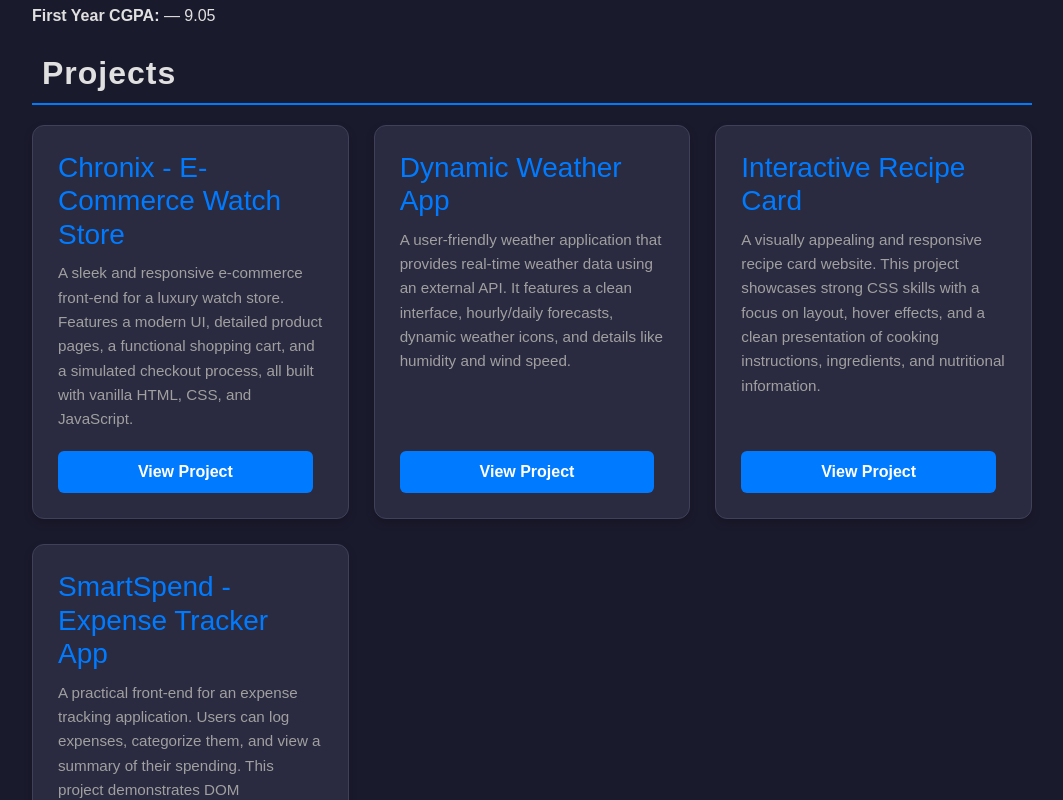
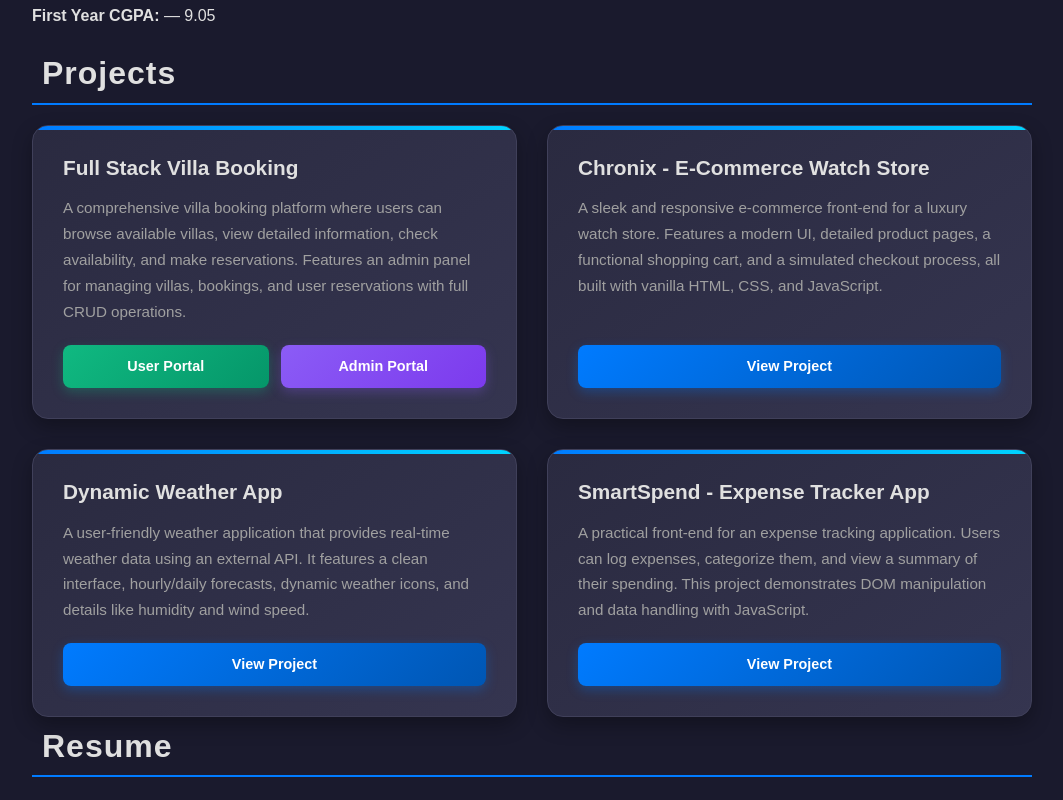
Before and after one commit to Yashzz26/portfolio-react, a React (Create React App) app: page / in a window 1280 px wide. Shown: the part 1320-2120 px from the top of the page, without its empty margins (108-1171 px from the left). Built offline with nearby package versions, Linux system fonts and the light colour scheme.

Commit message:
Added new project

```diff
--- a/src/App.css
+++ b/src/App.css
@@ -90,60 +90,120 @@ ul li {
 /* --- UPDATED PROJECTS SECTION STYLING --- */
 .project-list {
   display: grid;
-  grid-template-columns: repeat(auto-fit, minmax(300px, 1fr));
-  gap: 25px;
+  grid-template-columns: repeat(auto-fit, minmax(320px, 1fr));
+  gap: 30px;
   margin-top: 20px;
 }
 
 .project-card {
-  background-color: var(--card-background);
-  padding: 25px;
-  border-radius: 12px;
+  background: linear-gradient(145deg, var(--card-background), #353550);
+  padding: 30px;
+  border-radius: 16px;
   border: 1px solid var(--border-color);
-  box-shadow: 0 4px 8px rgba(0, 0, 0, 0.2);
-  transition:
-    transform 0.3s ease,
-    box-shadow 0.3s ease;
+  box-shadow: 0 8px 20px rgba(0, 0, 0, 0.3);
+  transition: all 0.4s cubic-bezier(0.175, 0.885, 0.32, 1.275);
   display: flex;
   flex-direction: column;
+  position: relative;
+  overflow: hidden;
+}
+
+.project-card::before {
+  content: "";
+  position: absolute;
+  top: 0;
+  left: 0;
+  right: 0;
+  height: 4px;
+  background: linear-gradient(90deg, var(--accent-color), #00d4ff);
 }
 
 .project-card:hover {
-  transform: translateY(-8px);
-  box-shadow: 0 12px 24px rgba(0, 0, 0, 0.3);
+  transform: translateY(-12px);
+  box-shadow: 0 20px 40px rgba(0, 0, 0, 0.4);
+}
+
+.project-card-header {
+  margin-bottom: 15px;
 }
 
 .project-card h3 {
-  margin-bottom: 10px;
-  color: var(--accent-color);
+  margin-bottom: 0;
+  color: var(--primary-text);
+  font-size: 1.3rem;
+  font-weight: 600;
+  position: relative;
+  z-index: 1;
 }
 
-.project-card p {
+.project-description {
   font-size: 0.95rem;
   color: var(--secondary-text);
   flex-grow: 1;
-  margin-bottom: 15px;
+  margin-bottom: 20px;
+  line-height: 1.7;
+}
+
+.project-links {
+  display: flex;
+  gap: 12px;
+  flex-wrap: wrap;
+  margin-top: auto;
 }
 
 .project-card a {
-  display: inline-block;
-  margin-top: 5px;
-  margin-right: 10px;
-  color: #fff;
-  background-color: var(--accent-color);
-  padding: 8px 16px;
-  border-radius: 6px;
+  display: inline-flex;
+  align-items: center;
+  justify-content: center;
+  padding: 10px 20px;
+  border-radius: 8px;
   text-decoration: none;
   font-weight: 600;
-  transition:
-    background-color 0.3s,
-    transform 0.2s;
-  text-align: center;
+  font-size: 0.9rem;
+  transition: all 0.3s ease;
+  flex: 1;
+  min-width: 120px;
 }
 
-.project-card a:hover {
-  background-color: var(--accent-hover);
-  transform: scale(1.05);
+/* Primary button for single link projects */
+.btn-primary {
+  color: #fff;
+  background: linear-gradient(135deg, var(--accent-color), #0056b3);
+  box-shadow: 0 4px 12px rgba(0, 123, 255, 0.3);
+}
+
+.btn-primary:hover {
+  background: linear-gradient(135deg, #0056b3, #004494);
+  transform: translateY(-2px);
+  box-shadow: 0 6px 16px rgba(0, 123, 255, 0.4);
+  text-decoration: none;
+}
+
+/* User Portal button */
+.btn-user {
+  color: #fff;
+  background: linear-gradient(135deg, #10b981, #059669);
+  box-shadow: 0 4px 12px rgba(16, 185, 129, 0.3);
+}
+
+.btn-user:hover {
+  background: linear-gradient(135deg, #059669, #047857);
+  transform: translateY(-2px);
+  box-shadow: 0 6px 16px rgba(16, 185, 129, 0.4);
+  text-decoration: none;
+}
+
+/* Admin Portal button */
+.btn-admin {
+  color: #fff;
+  background: linear-gradient(135deg, #8b5cf6, #7c3aed);
+  box-shadow: 0 4px 12px rgba(139, 92, 246, 0.3);
+}
+
+.btn-admin:hover {
+  background: linear-gradient(135deg, #7c3aed, #6d28d9);
+  transform: translateY(-2px);
+  box-shadow: 0 6px 16px rgba(139, 92, 246, 0.4);
   text-decoration: none;
 }
 
--- a/src/components/Projects.js
+++ b/src/components/Projects.js
@@ -2,6 +2,14 @@ import React from "react";
 
 const Projects = () => {
   const projects = [
+    {
+      title: "Full Stack Villa Booking",
+      description:
+        "A comprehensive villa booking platform where users can browse available villas, view detailed information, check availability, and make reservations. Features an admin panel for managing villas, bookings, and user reservations with full CRUD operations.",
+      userLink: "#",
+      adminLink: "#",
+      isDualButton: true,
+    },
     {
       title: "Chronix - E-Commerce Watch Store",
       description:
@@ -13,12 +21,6 @@ const Projects = () => {
       description:
         "A user-friendly weather application that provides real-time weather data using an external API. It features a clean interface, hourly/daily forecasts, dynamic weather icons, and details like humidity and wind speed.",
       link: "https://yashzz26.github.io/Weather-App/",
-    },
-    {
-      title: "Interactive Recipe Card",
-      description:
-        "A visually appealing and responsive recipe card website. This project showcases strong CSS skills with a focus on layout, hover effects, and a clean presentation of cooking instructions, ingredients, and nutritional information.",
-      link: "http://guileless-haupia-69e207.netlify.app",
     },
     {
       title: "SmartSpend - Expense Tracker App",
@@ -34,11 +36,38 @@ const Projects = () => {
       <div className="project-list">
         {projects.map((project, index) => (
           <div key={index} className="project-card">
-            <h3>{project.title}</h3>
-            <p>{project.description}</p>
-            <a href={project.link} target="_blank" rel="noopener noreferrer">
-              View Project
-            </a>
+            <div className="project-card-header">
+              <h3>{project.title}</h3>
+            </div>
+            <p className="project-description">{project.description}</p>
+            <div className="project-links">
+              {project.isDualButton ? (
+                <>
+                  <a
+                    href={project.userLink}
+                    target="_blank"
+                    rel="noopener noreferrer"
+                    className="btn-user">
+                    User Portal
+                  </a>
+                  <a
+                    href={project.adminLink}
+                    target="_blank"
+                    rel="noopener noreferrer"
+                    className="btn-admin">
+                    Admin Portal
+                  </a>
+                </>
+              ) : (
+                <a
+                  href={project.link}
+                  target="_blank"
+                  rel="noopener noreferrer"
+                  className="btn-primary">
+                  View Project
+                </a>
+              )}
+            </div>
           </div>
         ))}
       </div>
```
